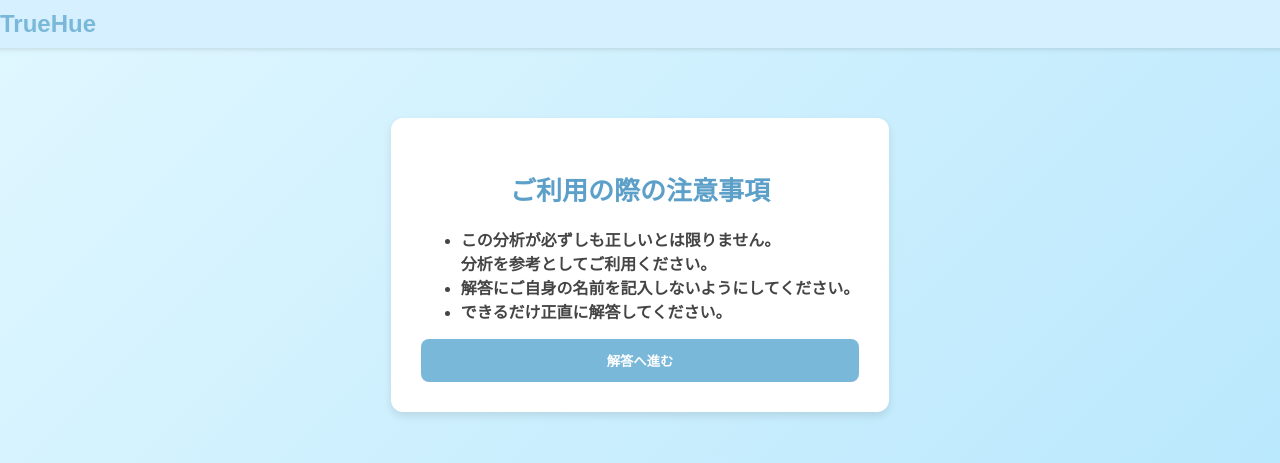
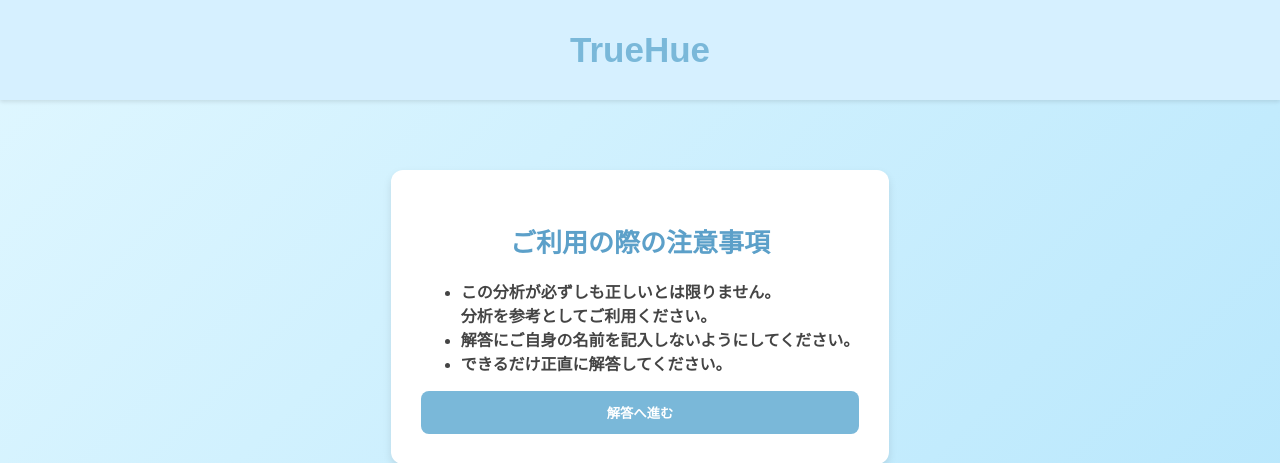
Before and after one commit to mepomaru/TH, a PHP site: page /trueHue/home/php/remind.php in a window 1280 px wide. Shown: the top 463 px of the page. Run offline with PHP 8.4, Linux system fonts and the light colour scheme.

Commit message:
add header design

```diff
--- a/public_html/home/css/remind.css
+++ b/public_html/home/css/remind.css
@@ -14,16 +14,19 @@
 /* ヘッダーのスタイル */
 header {
     width: 100%;
-    padding: 10px 20px;
+    padding-top: 30px;
     background-color: #d6f0ff;
+    /* 淡い青 */
     box-shadow: 0 2px 4px rgba(0, 0, 0, 0.1);
-    text-align: left;
+    text-align: center;
 }
 
 header h1 {
     margin: 0;
+    height: 70px;
     color: #7ab8d9;
-    font-size: 24px;
+    /* 青がかった色 */
+    font-size: 35px;
 }
 
 /* コンテナ */
@@ -49,16 +52,6 @@
     font-size: 26px;
     color: #5ca0c9;
     margin-bottom: 20px;
-}
-
-/* 入力フィールド */
-input[type="text"] {
-    width: 90%;
-    padding: 12px;
-    margin: 10px 0 20px;
-    border: 1px solid #aed8e9;
-    border-radius: 8px;
-    font-size: 16px;
 }
 
 /* ボタン */
```
